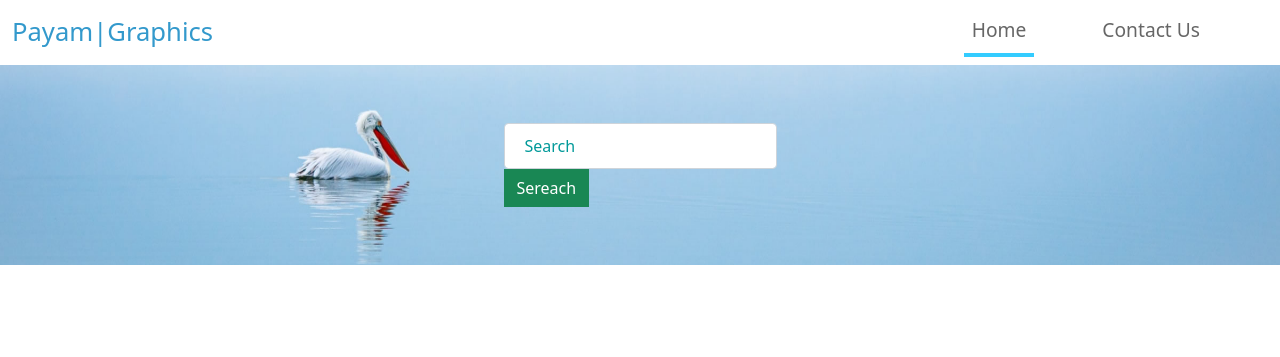
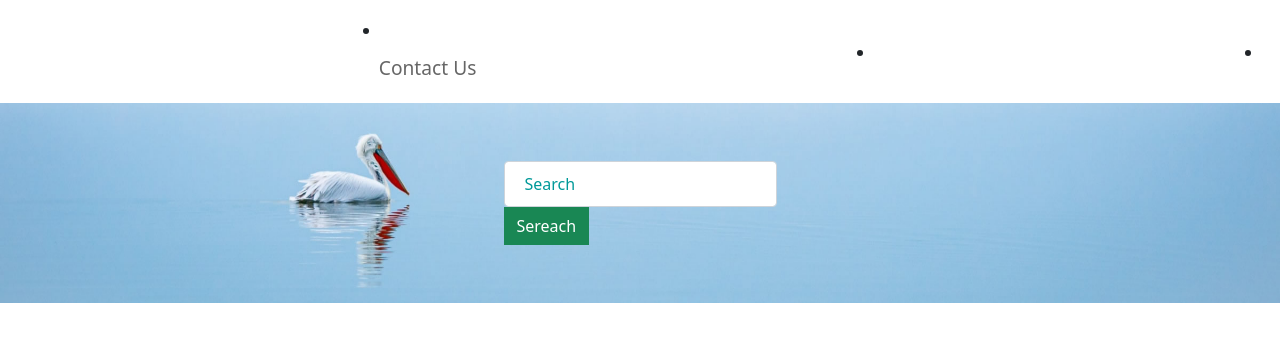
Before and after one commit to AmanatAli6216/PayamFlex.io, a Django app: page / in a window 1280 px wide. Shown: the top 357 px of the page. Run offline with Django 4.2, Linux system fonts and the light colour scheme; data comes from the database, SQL or seed files in the repository; some libraries are stand-ins or nearby versions.

Commit message:
Update base.html

```diff
--- a/myapp/templates/base.html
+++ b/myapp/templates/base.html
@@ -8,13 +8,6 @@
     <link rel="stylesheet" href="{% static 'css/bootstrap.min.css' %}">
     <link rel="stylesheet" href="{% static 'fontawesome/css/all.min.css' %}">
     <link rel="stylesheet" href="{% static 'css/templatemo-style.css' %}">
-<!--
-
-TemplateMo 556 Catalog-Z
-
-https://templatemo.com/tm-556-catalog-z
-
--->
 </head>
 <body>
     <div id="loader-wrapper">
@@ -27,35 +20,23 @@ https://templatemo.com/tm-556-catalog-z
     <nav class="navbar navbar-expand-lg">
         <div class="container-fluid">
             <a class="navbar-brand" href="#">
-                <!----<i class="fas fa-film mr-2"></i>--->
-                Payam|Graphics
-            </a>
-            <button class="navbar-toggler" type="button" data-toggle="collapse" data-target="#navbarSupportedContent" aria-controls="navbarSupportedContent" aria-expanded="false" aria-label="Toggle navigation">
-                <i class="fas fa-bars"></i>
-            </button>
-            <div class="collapse navbar-collapse" id="navbarSupportedContent">
-            <ul class="navbar-nav ml-auto mb-2 mb-lg-0">
-                <li class="nav-item">
-                    <a class="nav-link nav-link-1 active" aria-current="page" href="/">Home</a>
-                </li>
 
-                <li class="nav-item">
-                    <!-- <a class="nav-link nav-link-2" href="videos.html">Softwares</a> -->
                 </li>
                 <li class="nav-item">
                     <a class="nav-link nav-link-2" href="contact">Contact Us</a>
                 </li>
                 <li class="nav-item">
-                    <!-- <a class="nav-link nav-link-3" href="about.html">About Us</a> -->
-                </li>
+                              </li>
                 <li class="nav-item">
-                    <!-- <a class="nav-link nav-link-4" href="/contact.html">Hire Us</a> -->
+
                 </li>
 
             </ul>
             </div>
         </div>
     </nav>
+</body>
+<footer>
 </footer>
 
 <script src="{% static 'js/plugins.js' %}"></script>
```
